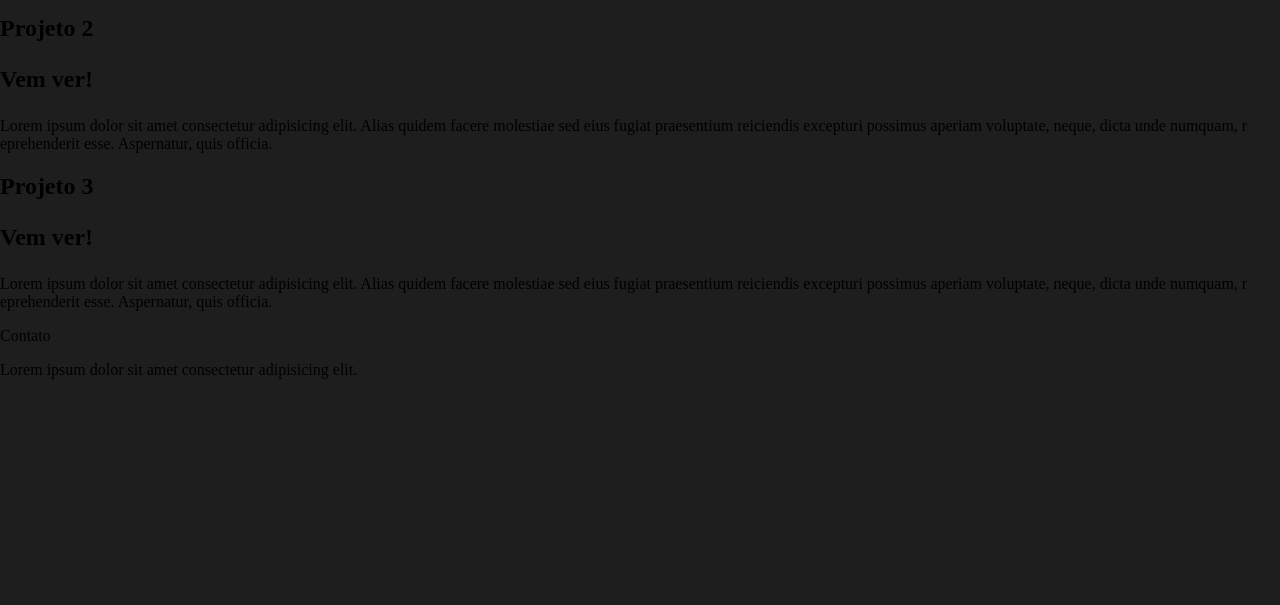
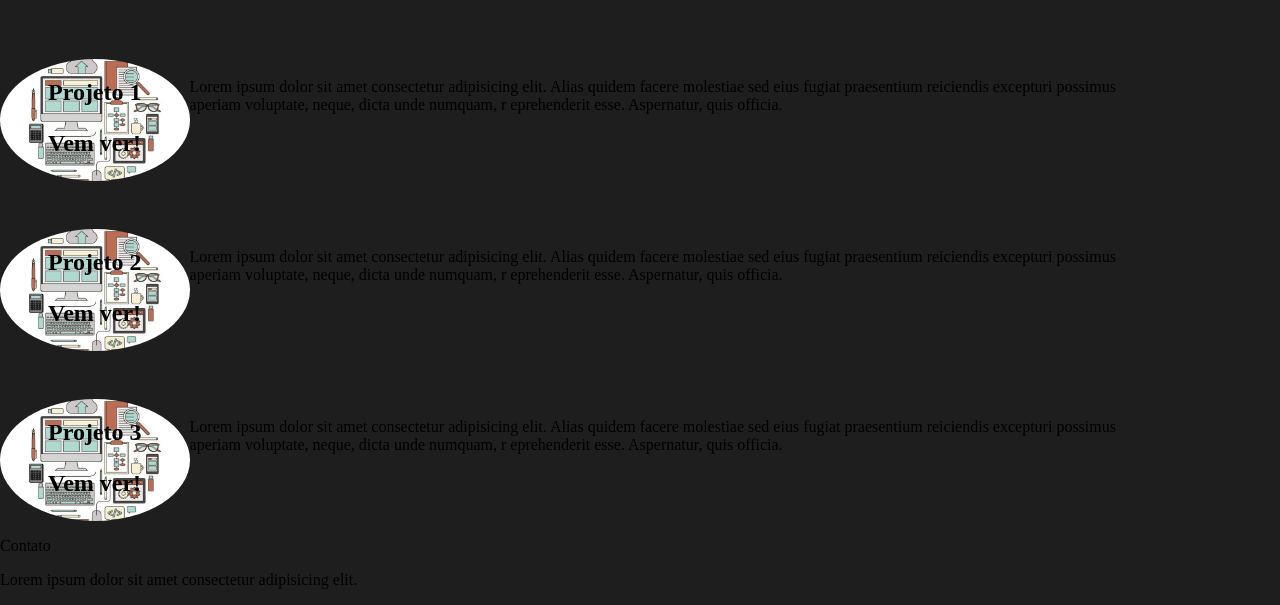
Before and after one commit to Aristoteles-Barbosa/Portifolio, a plain HTML site: page index.html in a window 1280 px wide. Shown: the part 925-1530 px from the top of the page. Before the commit the page ends 1320 px from the top, so only its background shows below. Drawn offline with Linux system fonts and the light colour scheme.

Commit message:
iniciando item projeto

```diff
--- a/index.html
+++ b/index.html
@@ -49,6 +49,19 @@
             <div class="card-container">
                 <div class="card">
                     <div class="card-wrapper">
+                        <h2>Projeto 1<h2>
+                        <p>Vem ver!</p>
+                    </div>
+                </div>
+                <div class="card-text">
+                    Lorem ipsum dolor sit amet consectetur adipisicing elit. Alias quidem facere molestiae sed eius                       fugiat praesentium reiciendis excepturi possimus aperiam voluptate, neque, dicta unde numquam, r
+                    eprehenderit esse. Aspernatur, quis officia.
+                </div>
+
+            </div>
+            <div class="card-container">
+                <div class="card">
+                    <div class="card-wrapper">
                         <h2>Projeto 2<h2>
                         <p>Vem ver!</p>
                     </div>
--- a/style.css
+++ b/style.css
@@ -118,3 +118,35 @@ body{
         transform: translateY(0) rotateY(0);
     }
 }
+
+.projetos{
+    height: auto;
+    width: 100%;
+    display: flex;
+    flex-direction: column;
+    justify-content: space-evenly;
+    margin: 3rem 0;
+}
+.card-container{
+    display: flex;
+    justify-content: space-evenly;
+    align-items: center;
+    width: 90%;
+}
+
+.card{
+    width: 300px;
+    height: px;
+    border-radius: 100%;
+    margin: 3rem 0 0 0;
+    display: flex;
+    align-items: center;
+    justify-content: center;
+    background-image: url(./image/Projeto.jpg);
+    background-position: center;
+    background-size: cover;
+    background-repeat: no-repeat;
+    filter: grayscale(0.5);
+    cursor: ponter;
+    transition: 0.5 ease-in-out;
+}
```
